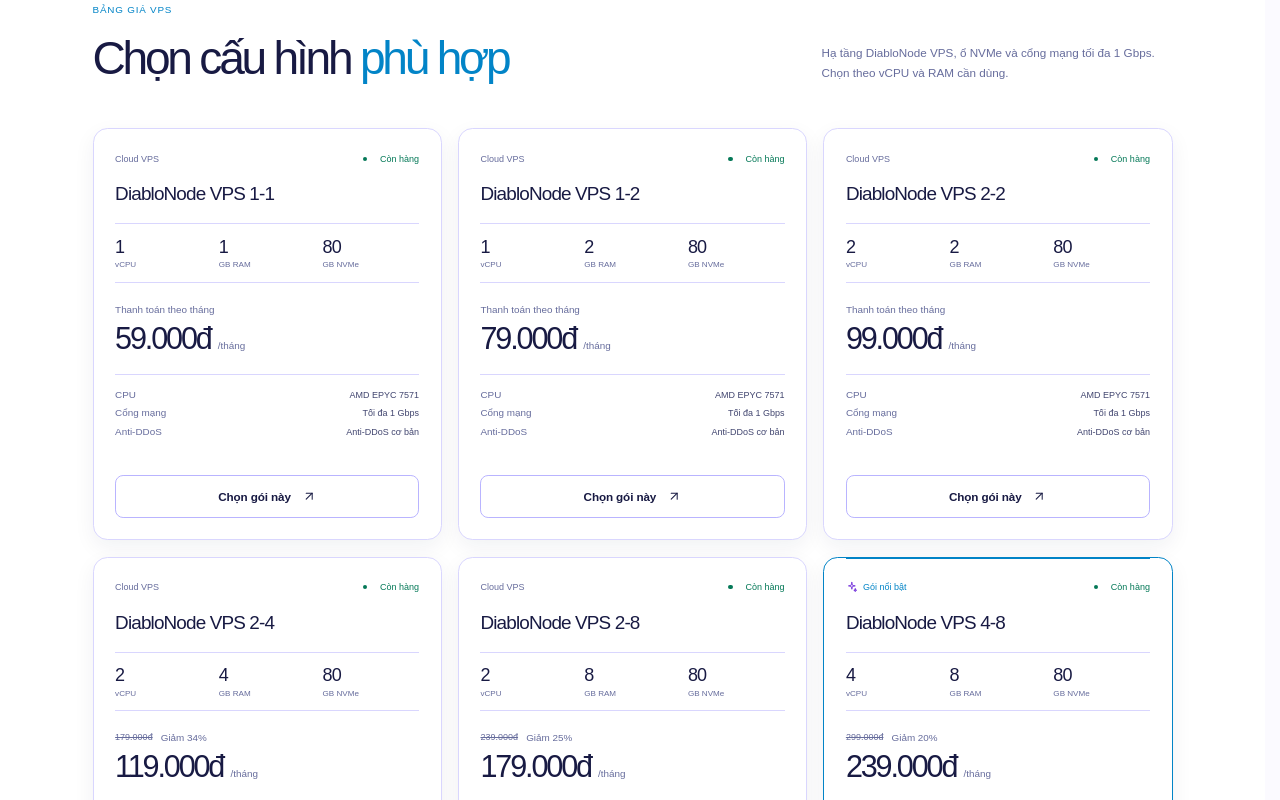
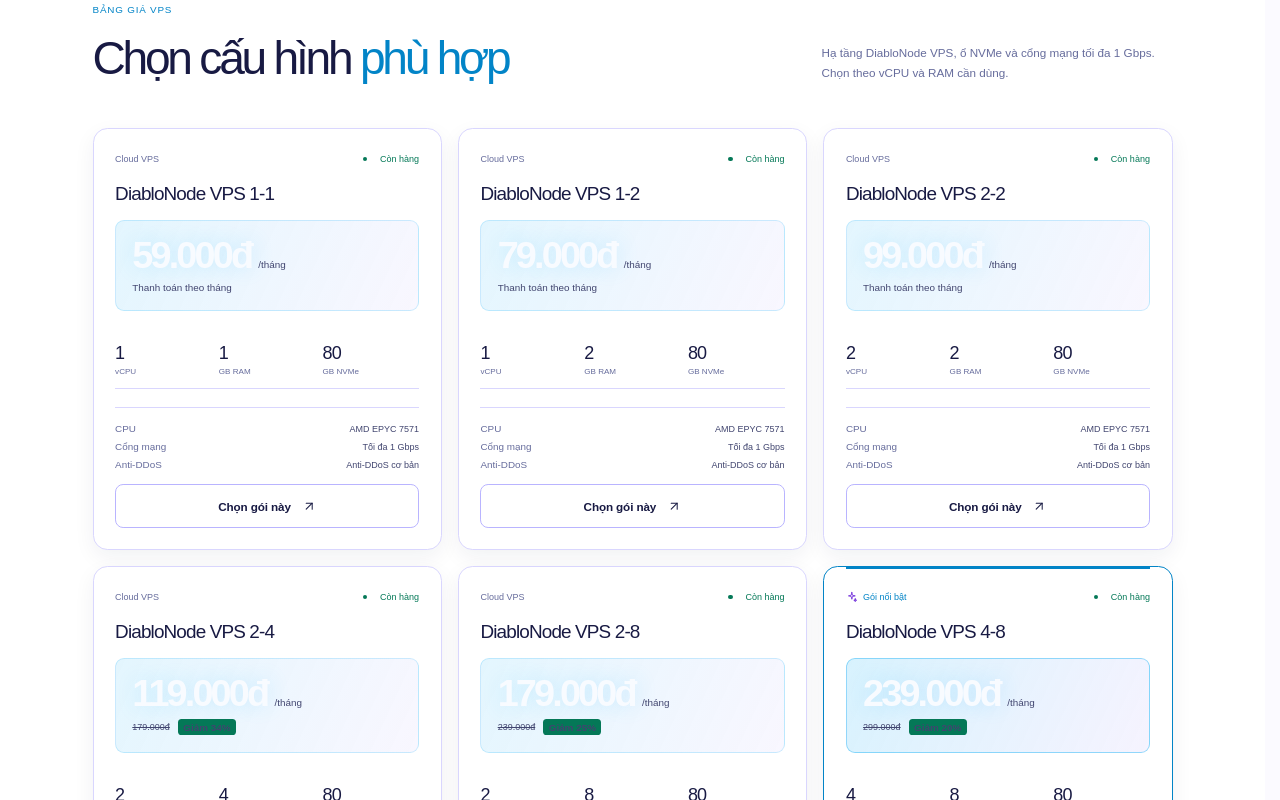
Before and after one commit to CYooBin10/BruhhhShop-Demo, a Next.js app: page / in a window 1280 px wide. Shown: the part 860-1660 px from the top of the page. Built offline with nearby package versions, Linux system fonts and the light colour scheme; no server answers.

Commit message:
Emphasize VPS pricing and discounts

```diff
--- a/src/app/globals.css
+++ b/src/app/globals.css
@@ -110,9 +110,10 @@
 .plan-type svg { width: 13px; height: 13px; color: var(--cyan); }
 .pricing-card.is-popular .plan-type { color: var(--blue-bright); }
 .availability { display: inline-flex; align-items: center; gap: 7px; margin-left: auto; color: var(--green); font-family: var(--font-mono); font-size: 10px; }.availability i { width: 5px; height: 5px; border-radius: 50%; background: currentColor; }.availability.is-out { color: var(--red); }.plan-button:disabled { cursor: not-allowed; opacity: .45; transform: none; }
-.pricing-card h3 { margin: 0; color: var(--text); font-size: 21px; font-weight: 500; letter-spacing: -.045em; }.plan-resources { display: grid; grid-template-columns: repeat(3, 1fr); gap: 8px; margin: 20px 0 22px; padding: 14px 0; border-block: 1px solid var(--line); }.plan-resources div { display: grid; gap: 3px; }.plan-resources strong { color: var(--text); font-size: 20px; font-weight: 500; letter-spacing: -.05em; }.plan-resources span { color: var(--text-muted); font-family: var(--font-mono); font-size: 9px; }.plan-price { display: grid; gap: 6px; margin: 0 0 20px; }.plan-price-meta { display: flex; align-items: center; gap: 9px; min-height: 14px; }.plan-price s, .standard-price { color: var(--text-muted); font-family: var(--font-mono); font-size: 10px; }.discount-badge { color: var(--green); font-family: var(--font-mono); font-size: 10px; white-space: nowrap; }.plan-sale { display: flex; align-items: baseline; gap: 8px; }
-.plan-price strong { color: var(--text); font-size: 34px; font-weight: 500; letter-spacing: -.07em; }
-.plan-price span { color: var(--text-muted); font-family: var(--font-mono); font-size: 11px; }
+.pricing-card h3 { margin: 0 0 16px; color: var(--text); font-size: 21px; font-weight: 500; letter-spacing: -.045em; }.plan-price { display: grid; gap: 7px; margin: 0 0 22px; padding: 18px; border: 1px solid rgba(56, 189, 248, .24); border-radius: 10px; background: linear-gradient(115deg, rgba(56, 189, 248, .14), rgba(167, 139, 250, .07)); }.pricing-card.is-popular .plan-price { border-color: rgba(56, 189, 248, .52); background: linear-gradient(115deg, rgba(56, 189, 248, .2), rgba(167, 139, 250, .1)); }.plan-price-meta { display: flex; align-items: center; gap: 9px; min-height: 14px; }.plan-price s, .standard-price { color: var(--text-soft); font-family: var(--font-mono); font-size: 10px; }.discount-badge { padding: 3px 6px; border-radius: 4px; background: var(--green); color: #061c13; font-family: var(--font-mono); font-size: 10px; font-weight: 700; white-space: nowrap; }.plan-sale { display: flex; align-items: baseline; gap: 8px; }
+.plan-price strong { color: #f8fbff; font-size: 42px; font-weight: 600; letter-spacing: -.075em; line-height: 1; text-shadow: 0 0 24px rgba(56, 189, 248, .2); }
+.plan-price span { color: var(--text-soft); font-family: var(--font-mono); font-size: 11px; }
+.plan-resources { display: grid; grid-template-columns: repeat(3, 1fr); gap: 8px; margin: 0 0 20px; padding: 14px 0; border-bottom: 1px solid var(--line); }.plan-resources div { display: grid; gap: 3px; }.plan-resources strong { color: var(--text); font-size: 20px; font-weight: 500; letter-spacing: -.05em; }.plan-resources span { color: var(--text-muted); font-family: var(--font-mono); font-size: 9px; }
 .plan-features { display: grid; gap: 8px; margin: 0; padding: 16px 0; border-top: 1px solid var(--line); list-style: none; }
 .plan-features li { display: flex; align-items: baseline; justify-content: space-between; gap: 18px; color: var(--text-muted); font-size: 11px; }
 .plan-features li strong { max-width: 66%; color: var(--text-soft); font-family: var(--font-mono); font-size: 10px; font-weight: 400; text-align: right; }
--- a/src/components/pricing/Pricing.tsx
+++ b/src/components/pricing/Pricing.tsx
@@ -24,5 +24,5 @@
   const displayedPrice = hasPromotion ? formatVnd(salePrice) : plan.price;
   const outOfStock = plan.status === "Hết hàng";
 
-  return <article className={`pricing-card ${plan.popular ? "is-popular" : ""}`}><div className="plan-top"><span className="plan-type">{plan.popular ? <><Icon name="spark" /> Gói nổi bật</> : "Cloud VPS"}</span><span className={`availability ${outOfStock ? "is-out" : ""}`}><i /> {plan.status}</span></div><h3>{plan.name}</h3><div className="plan-resources"><div><strong>{plan.cpu.replace(" vCPU", "")}</strong><span>vCPU</span></div><div><strong>{plan.ram.replace(" GB", "")}</strong><span>GB RAM</span></div><div><strong>{plan.storage.replace(" GB NVMe", "")}</strong><span>GB NVMe</span></div></div><div className="plan-price"><div className="plan-price-meta">{hasPromotion ? <><s>{formatVnd(originalPrice)}</s><span className="discount-badge">Giảm {discountPercent}%</span></> : <span className="standard-price">Thanh toán theo tháng</span>}</div><div className="plan-sale"><strong>{displayedPrice}</strong><span>/{plan.period}</span></div></div><ul className="plan-features"><li><span>CPU</span><strong>{business.infrastructure.cpuModel}</strong></li><li><span>Cổng mạng</span><strong>{plan.portSpeed}</strong></li><li><span>Anti-DDoS</span><strong>{business.infrastructure.ddosProtection}</strong></li></ul><button className={`button plan-button ${plan.popular ? "button-primary" : "button-ghost"}`} disabled={outOfStock} type="button" onClick={() => onOrder(plan)}>{outOfStock ? "Tạm hết hàng" : "Chọn gói này"} <Icon name="arrow-up-right" /></button></article>;
+  return <article className={`pricing-card ${plan.popular ? "is-popular" : ""}`}><div className="plan-top"><span className="plan-type">{plan.popular ? <><Icon name="spark" /> Gói nổi bật</> : "Cloud VPS"}</span><span className={`availability ${outOfStock ? "is-out" : ""}`}><i /> {plan.status}</span></div><h3>{plan.name}</h3><div className="plan-price"><div className="plan-sale"><strong>{displayedPrice}</strong><span>/{plan.period}</span></div><div className="plan-price-meta">{hasPromotion ? <><s>{formatVnd(originalPrice)}</s><span className="discount-badge">Giảm {discountPercent}%</span></> : <span className="standard-price">Thanh toán theo tháng</span>}</div></div><div className="plan-resources"><div><strong>{plan.cpu.replace(" vCPU", "")}</strong><span>vCPU</span></div><div><strong>{plan.ram.replace(" GB", "")}</strong><span>GB RAM</span></div><div><strong>{plan.storage.replace(" GB NVMe", "")}</strong><span>GB NVMe</span></div></div><ul className="plan-features"><li><span>CPU</span><strong>{business.infrastructure.cpuModel}</strong></li><li><span>Cổng mạng</span><strong>{plan.portSpeed}</strong></li><li><span>Anti-DDoS</span><strong>{business.infrastructure.ddosProtection}</strong></li></ul><button className={`button plan-button ${plan.popular ? "button-primary" : "button-ghost"}`} disabled={outOfStock} type="button" onClick={() => onOrder(plan)}>{outOfStock ? "Tạm hết hàng" : "Chọn gói này"} <Icon name="arrow-up-right" /></button></article>;
 }
```
